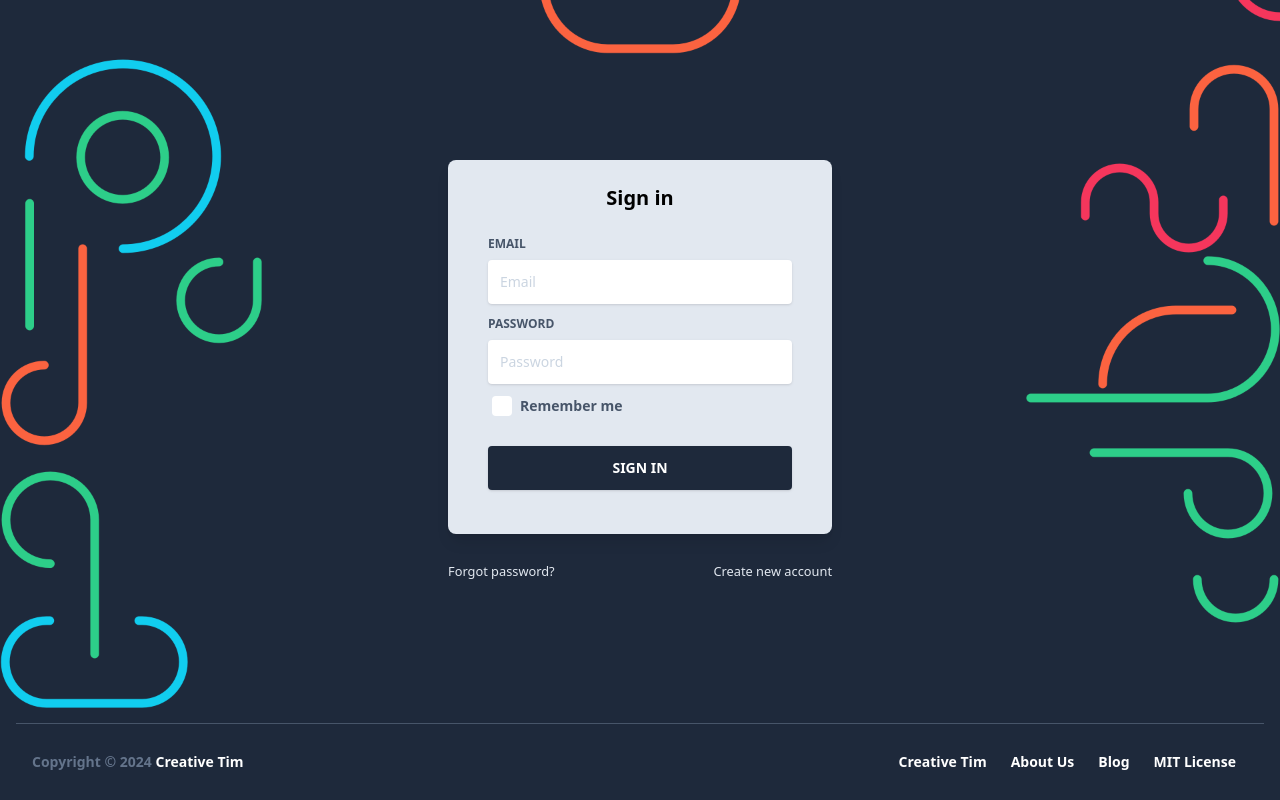
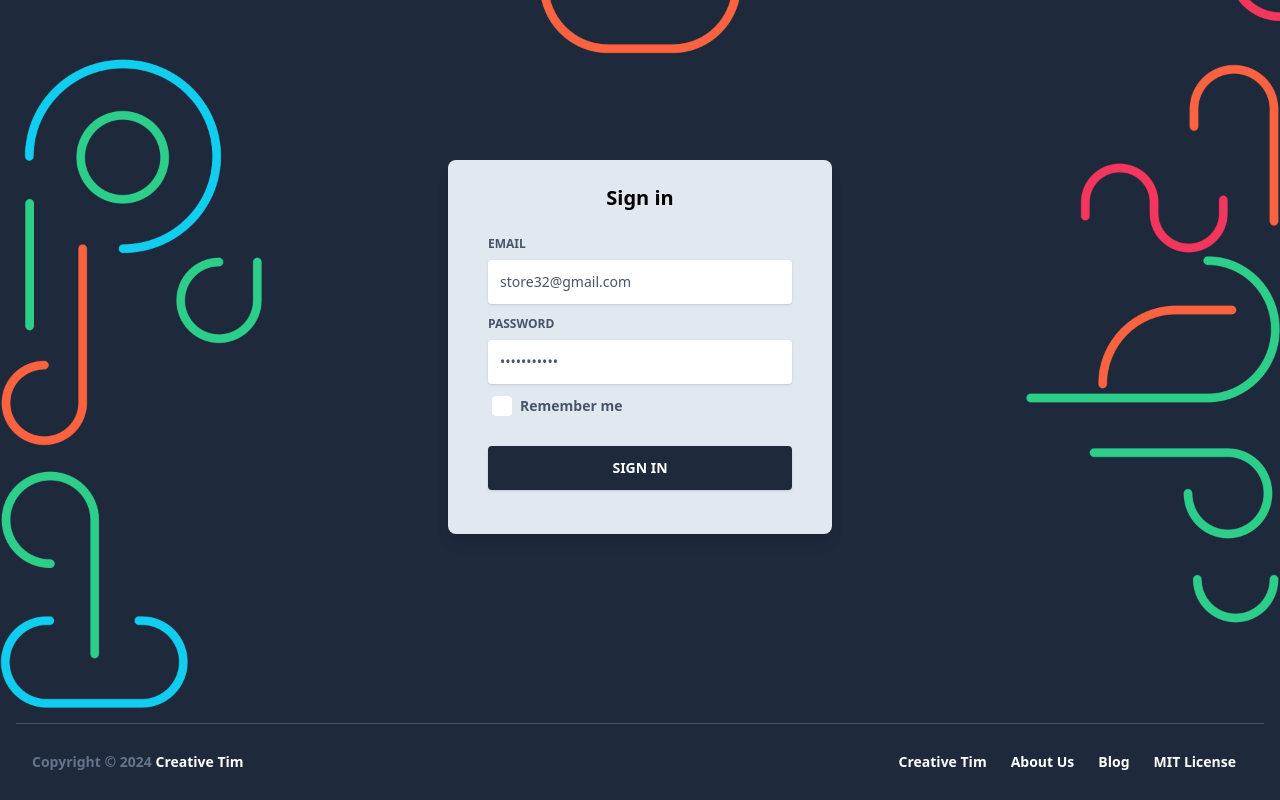
Before and after one commit to public-transportation-pickup/PTP-Web-StoreManager, a React (Vite) app: page /auth/login in a window 1280 px wide. Built offline with nearby package versions, Linux system fonts and the light colour scheme.

Commit message:
Commplete Login

```diff
--- a/package.json
+++ b/package.json
@@ -16,6 +16,7 @@
     "@tailwindcss/forms": "^0.5.7",
     "axios": "^1.6.7",
     "firebase": "^10.7.2",
+    "formik": "^2.4.5",
     "react": "^18.2.0",
     "react-dom": "^18.2.0",
     "react-icons": "^5.0.1",
--- a/src/libs/Commons/api-request.js
+++ b/src/libs/Commons/api-request.js
@@ -42,10 +42,9 @@ export function useAPIRequest(invoker = async (params) => {}) {
       }
       invoker(params)
         .then((payload) => {
-          console.log(payload);
-          mountedRef.current = true;
+          //console.log(payload);
+          //mountedRef.current = true;
           if (mountedRef.current) {
-            console.log(mountedRef.current);
             dispatch({ type: Actions.success, payload: payload });
           }
         })
--- a/src/views/auth/Login.jsx
+++ b/src/views/auth/Login.jsx
@@ -1,40 +1,55 @@
 import { useEffect, useState } from 'react';
 import { Link } from "react-router-dom";
 import pic1 from "../../assets/img/github.svg"
-import pic2 from "../../assets/img/google.svg"
 import { getAuth, signInWithEmailAndPassword } from "firebase/auth";
 import { useNavigate } from "react-router-dom";
 import {app} from '../../firebase.js'
 import {useDispatch, useSelector} from 'react-redux'
-import { signInStart, signInSuccess,signInFailure } from '../../redux/user/userSlice.js';
+import { signInStart, signInSuccess,signInFailure, updateUserSuccess } from '../../redux/user/userSlice.js';
 import {ToastContainer, toast} from 'react-toastify';
 import 'react-toastify/dist/ReactToastify.css';
-import { useAPIRequest } from '../../libs/Commons/api-request.js';
+import { Actions,useAPIRequest } from '../../libs/Commons/api-request.js';
 import { authentication } from '../../api/auth-api.js';
-
+import React from 'react';
+import { useFormik } from "formik";
 function Login() {
-  const [formData,setFormData]=useState({});
+  // const [formData,setFormData]=useState({});
    const navigate=useNavigate();
    const dispatch=useDispatch();
-  const {loading}=useSelector((state)=>state.user);
+  // const {loading}=useSelector((state)=>state.user);
    const [user,setUser]= useState();
    const [loginState,requestLogin]=useAPIRequest(authentication);
 
-  const handleChange=(e)=>{
-    setFormData({
-      ...formData,
-      [e.target.id]:e.target.value,
+// -----
+
+  const formik = useFormik({
+    initialValues: {email: "store32@gmail.com", password: "@Abcaz12345"} ,
+    validate: (values) => {
+      let errors = {};
+      if (!values.email) {
+        errors.email = "Please enter email address.";
+        toast.warning("Please enter email address.",{autoClose:900});
+      }
+      if (!values.password) {
+        errors.password = "Please enter password.";
+      }
+      return errors;
+    },
+    validateOnBlur: false,
+    validateOnChange: false,
+    onSubmit: (values) => {
+        handleSubmitSignIn(values);
+    },
   });
-    console.log("HandleChange: ",e.target.id);
-  };
 
-  //console.log("Form data", formData)
-  const handleSubmitSignIn=async ()=>{
+
+  const handleSubmitSignIn= async (model) =>{
     try {
+          console.log(model);
           dispatch(signInStart());
           const auth = getAuth(app);
-      if(formData.email.includes('store')){
-        const userCredential= await signInWithEmailAndPassword(auth, formData.email, formData.password)
+          if(model.email.includes('store')){
+            const userCredential= await signInWithEmailAndPassword(auth, model.email, model.password)
             // Signed up
             const user = userCredential.user;
             //console.log("user credetial:",userCredential.user.accessToken);
@@ -44,26 +59,84 @@ function Login() {
               'StoreManager'
             );
 
-        console.log(loginState.payload);
-        if(user === null){
-          dispatch(signInFailure());
-        }
-        await dispatch(signInSuccess(user));
-        navigate('/');
-        console.log("Login ok");
+            // if(user === null){
+            //   dispatch(signInFailure());
+            // }
+            // await dispatch(signInSuccess(user));
+            // navigate('/');
+            // console.log("Login ok");
           }else{
             console.log("No 'store' in email");
-        await toast.warning("Email or password is invalid",{autoClose:900});
+            dispatch(signInFailure());
+            toast.warning("Email or password is invalid",{autoClose:900});
           }
 
         } catch (error) {
+          toast.warning("Login fail!",{autoClose:900});
           console.log("Sign In firebase fail",error);
         }
   }
 
+  useEffect(() => {
+    if (loginState.status !== Actions.loading) {
+      formik.setSubmitting(false);
+    }
+    if (loginState.status === Actions.success) {
+      dispatch(signInSuccess(loginState.payload));
+      console.log(loginState.payload)
+      navigate('/');
+      console.log("Login ok");
+    }else{
+      dispatch(signInFailure());
+    }
+  }, [loginState]);
+
+//------
+
+  // const handleChange=(e)=>{
+  //   setFormData({
+  //     ...formData,
+  //     [e.target.id]:e.target.value,
+  //   });
+  //   console.log("HandleChange: ",e.target.id);
+  // };
+
+
+  //console.log("Form data", formData)
+  // const handleSubmitSignIn=async ()=>{
+  //   try {
+  //     dispatch(signInStart());
+  //     const auth = getAuth(app);
+  //     if(formData.email.includes('store')){
+  //       const userCredential= await signInWithEmailAndPassword(auth, formData.email, formData.password)
+  //       // Signed up
+  //       const user = userCredential.user;
+  //       //console.log("user credetial:",userCredential.user.accessToken);
+
+  //       requestLogin(
+  //         userCredential.user.accessToken,
+  //         'StoreManager'
+  //       );
+
+  //       if(user === null){
+  //         dispatch(signInFailure());
+  //       }
+  //       await dispatch(signInSuccess(user));
+  //       navigate('/');
+  //       console.log("Login ok");
+  //     }else{
+  //       console.log("No 'store' in email");
+  //       await toast.warning("Email or password is invalid",{autoClose:900});
+  //     }
+
+  //   } catch (error) {
+  //     console.log("Sign In firebase fail",error);
+  //   }
+  // }
+
   return (
     <>
-    <ToastContainer className="w-24 h-10"/>
+    <ToastContainer className="w-100 h-10"/>
       <div className="container mx-auto px-4 h-full">
         <div className="flex content-center items-center justify-center h-full">
           <div className="w-full lg:w-4/12 px-4">
@@ -104,7 +177,7 @@ function Login() {
                 {/* <div className="text-slate-400 text-center mb-3 font-bold">
                   <small>Or sign in with credentials</small>
                 </div> */}
-                <form>
+                <form onSubmit={formik.handleSubmit}>
                   <div className="relative w-full mb-3">
                     <label
                       className="block uppercase text-slate-600 text-xs font-bold mb-2"
@@ -117,8 +190,12 @@ function Login() {
                       className="border-0 px-3 py-3 placeholder-slate-300 text-slate-600 bg-white rounded text-sm shadow focus:outline-none focus:ring w-full ease-linear transition-all duration-150"
                       placeholder="Email"
                       id='email'
-                      required
-                      onChange={handleChange}
+                      //required
+                      name='email'
+                      value={formik.values.email}
+                      onChange={formik.handleChange}
+                      error={formik.errors.email}
+                      // onChange={handleChange}
                     />
                   </div>
 
@@ -133,9 +210,13 @@ function Login() {
                       type="password"
                       className="border-0 px-3 py-3 placeholder-slate-300 text-slate-600 bg-white rounded text-sm shadow focus:outline-none focus:ring w-full ease-linear transition-all duration-150"
                       placeholder="Password"
-                      required
+                      //required
                       id='password'
-                      onChange={handleChange}
+                      // onChange={handleChange}
+                      name='password'
+                      value={formik.values.password}
+                      onChange={formik.handleChange}
+                      error={formik.errors.password}
                     />
                   </div>
                   <div>
@@ -154,8 +235,11 @@ function Login() {
                   <div className="text-center mt-6">
                     <button
                       className="bg-slate-800 text-white active:bg-slate-600 text-sm font-bold uppercase px-6 py-3 rounded shadow hover:shadow-lg outline-none focus:outline-none mr-1 mb-1 w-full ease-linear transition-all duration-150"
-                      type="button"
-                      onClick={handleSubmitSignIn}
+                      // type="button"
+                      // onClick={handleSubmitSignIn}
+                      type="submit"
+                      // disabled={formik.isSubmitting}
+                      // loading={formik.isSubmitting}
                     >
                       Sign In
                       {/* {loading?'Sign In' : 'Sign In ...'} */}
@@ -164,7 +248,7 @@ function Login() {
                 </form>
               </div>
             </div>
-            <div className="flex flex-wrap mt-6 relative">
+            {/* <div className="flex flex-wrap mt-6 relative">
               <div className="w-1/2">
                 <a
                   href="#pablo"
@@ -179,7 +263,7 @@ function Login() {
                   <small>Create new account</small>
                 </Link>
               </div>
-            </div>
+            </div> */}
           </div>
         </div>
       </div>
```
Also changed, not shown: 1 other file (tests, documents, lock files or other folders). Lines whose indentation alone changed are shown as unchanged.
